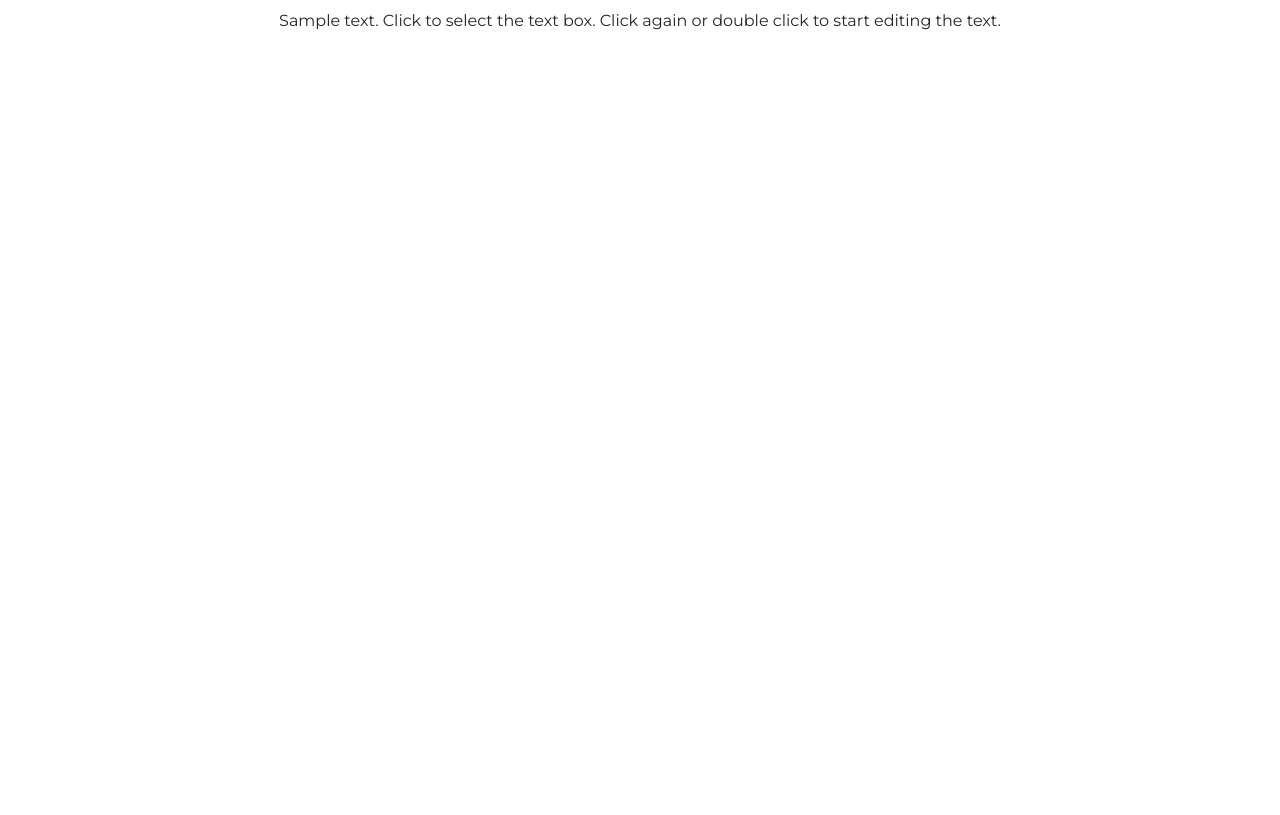
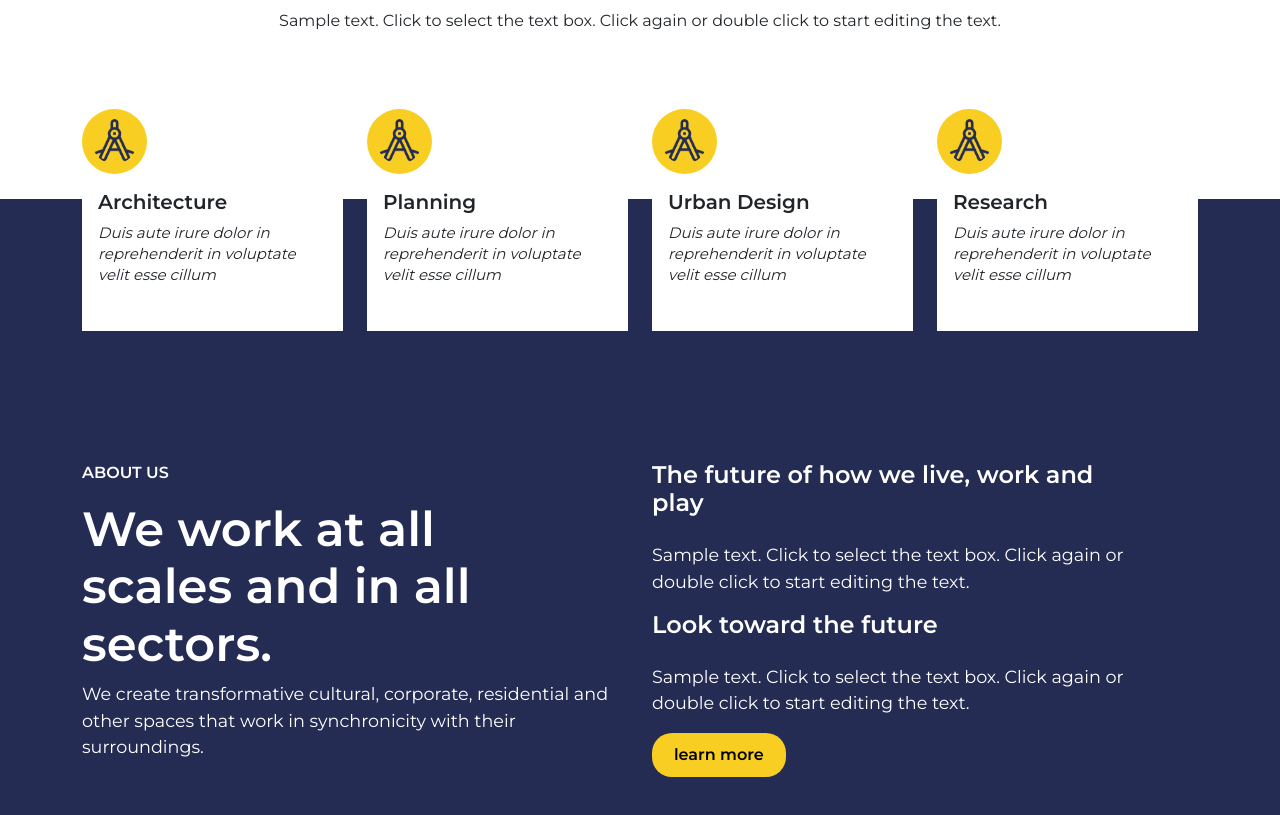
Before and after one commit to tharanga270/companysite, a React (Create React App) app: page / in a window 1280 px wide. Shown: the part 1383-2198 px from the top of the page. Before the commit the page ends 1432 px from the top, so only its background shows below. Built offline with nearby package versions, Linux system fonts and the light colour scheme.

Commit message:
3 commit

```diff
--- a/src/App.css
+++ b/src/App.css
@@ -88,3 +88,70 @@
   font-weight: 400;
 }
 /*architecture-text-cont*/
+
+/*our service*/
+.our-service {
+  width: 100%;
+  background-color: #242c53;
+  min-height: 900px;
+  margin-top: 150px;
+}
+.service-card {
+  margin-top: -90px;
+  border: none !important;
+  border-radius: 0 !important;
+  /*height: 238px;*/
+  /*border: 1px solid red;*/
+}
+/* .service-logo-container {
+  width: 100%;
+  display: flex;
+  justify-content: center;
+} */
+.service-img-cmn {
+  width: 65px !important;
+  background-color: #f7ce21;
+  padding: 10px;
+  border-radius: 100% !important;
+  /* justify-content: center !important; */
+}
+.service-card h5 {
+  font-weight: 600;
+}
+.service-card p {
+  line-height: 1.4;
+  font-size: 0.9375rem;
+  font-style: italic;
+  margin-bottom: 30px !important;
+}
+.aboutus-row {
+  margin-top: 130px !important;
+  color: white;
+}
+.cmn-p-text {
+  font-weight: 600;
+}
+.aboutus-row h1 {
+  width: 90%;
+  font-size: 3rem;
+}
+.aboutus-row p:last-of-type {
+  font-weight: 400;
+  font-size: 1.1rem;
+}
+.aboutus-row h4 {
+  font-weight: 600;
+  width: 90%;
+}
+.sample-p {
+  font-size: 1.1rem;
+}
+.aboutus-row button {
+  border: none;
+  font-weight: 600;
+  background-color: #f7ce21;
+  color: black;
+  padding: 10px 22px;
+  border-radius: 20px;
+}
+/*our service*/
--- a/src/App.js
+++ b/src/App.js
@@ -1,6 +1,7 @@
 import "./App.css";
 import ArchitectureTextCont from "./components/ArchitectureTextCont";
 import Header from "./components/Header";
+import OurService from "./components/OurService";
 import PhotoGalaryWhatWeDo from "./components/PhotoGalaryWhatWeDo";
 function App() {
   return (
@@ -8,6 +9,7 @@ function App() {
       <Header />
       <PhotoGalaryWhatWeDo />
       <ArchitectureTextCont />
+      <OurService />
     </>
   );
 }
--- /dev/null
+++ b/src/components/OurService.js
@@ -0,0 +1,128 @@
+import React from "react";
+import Container from "react-bootstrap/Container";
+import Row from "react-bootstrap/Row";
+import Col from "react-bootstrap/Col";
+import Button from "react-bootstrap/Button";
+import Card from "react-bootstrap/Card";
+import servicelogo1 from "../images/service-logo1.png";
+
+function OurService() {
+  return (
+    <>
+      <section className="our-service">
+        <Container>
+          <Row>
+            <Col md={3} sm={6} className="col-architecture col6-cmn">
+              <Card className="service-card service-height-set">
+                <Card.Img className="service-img-cmn" src={servicelogo1} />
+                <Card.Body>
+                  <Card.Title>
+                    <h5>Architecture</h5>
+                  </Card.Title>
+                  <Card.Text>
+                    Duis aute irure dolor in reprehenderit in voluptate velit
+                    esse cillum
+                  </Card.Text>
+                </Card.Body>
+              </Card>
+            </Col>
+
+            <Col md={3} sm={6} className="col6-cmn">
+              <Card className="service-card service-height-set">
+                <Card.Img className="service-img-cmn" src={servicelogo1} />
+                <Card.Body>
+                  <Card.Title>
+                    <h5>Planning</h5>
+                  </Card.Title>
+                  <Card.Text>
+                    Duis aute irure dolor in reprehenderit in voluptate velit
+                    esse cillum
+                  </Card.Text>
+                </Card.Body>
+              </Card>
+            </Col>
+
+            <Col md={3} sm={6} className="col6-cmn">
+              <Card className="service-card service-height-set service-margin-set">
+                <Card.Img className="service-img-cmn" src={servicelogo1} />
+                <Card.Body>
+                  <Card.Title>
+                    <h5>Urban Design</h5>
+                  </Card.Title>
+                  <Card.Text>
+                    Duis aute irure dolor in reprehenderit in voluptate velit
+                    esse cillum
+                  </Card.Text>
+                </Card.Body>
+              </Card>
+            </Col>
+
+            <Col md={3} sm={6} className="col6-cmn">
+              <Card className="service-card service-height-set service-margin-set">
+                <Card.Img className="service-img-cmn" src={servicelogo1} />
+                <Card.Body>
+                  <Card.Title>
+                    <h5>Research</h5>
+                  </Card.Title>
+                  <Card.Text>
+                    Duis aute irure dolor in reprehenderit in voluptate velit
+                    esse cillum
+                  </Card.Text>
+                </Card.Body>
+              </Card>
+            </Col>
+          </Row>
+
+          <Row className="aboutus-row">
+            <Col md={6}>
+              <p className="cmn-p-text">ABOUT US</p>
+              <h1 className="cmn-p-text">
+                We work at all scales and in all sectors.
+              </h1>
+              <p>
+                We create transformative cultural, corporate, residential and
+                other spaces that work in synchronicity with their surroundings.
+              </p>
+            </Col>
+
+            <Col md={6}>
+              <h4>The future of how we live, work and play</h4>
+              <p className="pt-3 sample-p">
+                Sample text. Click to select the text box. Click again or
+                <br />
+                double click to start editing the text.
+              </p>
+              <h4>Look toward the future</h4>
+              <p className="pt-3 sample-p">
+                Sample text. Click to select the text box. Click again or
+                <br />
+                double click to start editing the text.
+              </p>
+              <button>learn more</button>
+            </Col>
+          </Row>
+        </Container>
+      </section>
+    </>
+  );
+}
+
+export default OurService;
+
+/* <div class="row aboutus-row">
+    <div class="col-md-6">
+        <p class="cmn-p-text">ABOUT US</p>
+        <h1 class="cmn-p-text">We work at all scales and in all sectors.</h1>
+        <p class="">We create transformative cultural, corporate, residential and other spaces that work in
+                    synchronicity with their surroundings.</p>
+    </div>
+    <div class="col-md-6">
+        <h4>The future of how we live, work and play</h4>
+        <p class="pt-3 sample-p">Sample text. Click to select the text box. Click again or<br>double click to
+                    start editing the text.</p>
+        <h4>Look toward the future</h4>
+        <p class="pt-3 sample-p">Sample text. Click to select the text box. Click again or<br>double click to
+                    start editing the text.</p>
+        <button>learn more</button>
+    </div>
+</div> */
```
